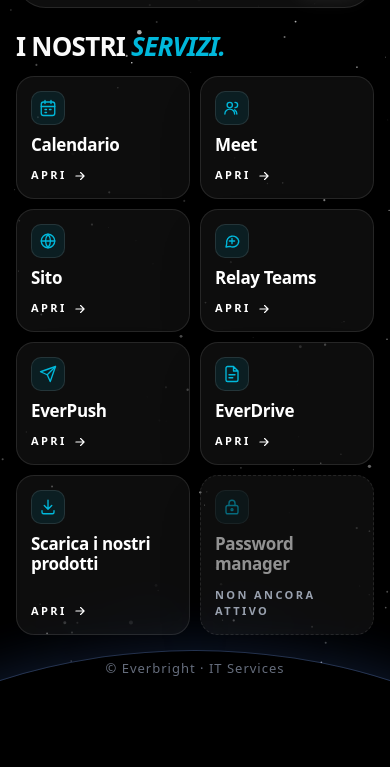
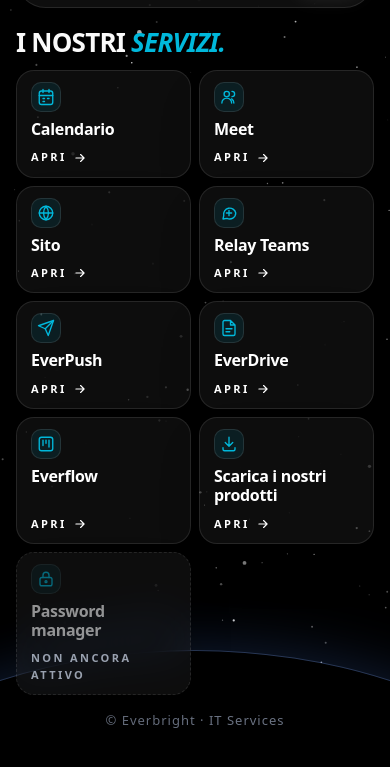
Before and after one commit to Aptul9/everbright-servizi, a plain HTML site: page site/index.html in a window 390 px wide. Shown: the part 75-842 px from the top of the page. Drawn offline with Linux system fonts and the light colour scheme.

Commit message:
feat(servizi): add Everflow card after EverDrive
Mobile spacing tightened so the fifth row still fits a 390x844 screen.

```diff
--- a/site/index.html
+++ b/site/index.html
@@ -108,14 +108,16 @@
     .marchio img { width: 40px; }
     .marchio b { font-size: 19px; }
     .pillola { padding: 10px 18px; font-size: 11px; letter-spacing: 2px; }
-    .titolo { margin: 24px 0 16px; }
+    .titolo { margin: 20px 0 14px; }
     /* due colonne e solo l'essenziale: i servizi stanno tutti nello schermo del telefono */
-    ul { grid-template-columns: 1fr 1fr; gap: 10px; }
-    .servizio { padding: 14px; border-radius: 18px; }
-    .alto { margin-bottom: 10px; }
+    ul { grid-template-columns: 1fr 1fr; gap: 8px; }
+    .servizio { padding: 11px 14px; border-radius: 18px; }
+    .alto { margin-bottom: 8px; }
+    .icona { width: 30px; height: 30px; }
     .etichetta, .servizio p, .vai span { display: none; }
-    .servizio h2 { font-size: 17px; }
-    .vai { padding-top: 10px; font-size: 11px; letter-spacing: 2.4px; }
+    .servizio h2 { font-size: 16px; }
+    .vai { padding-top: 8px; font-size: 11px; letter-spacing: 2.4px; }
+    footer { margin-top: 16px; }
   }
   @media (prefers-reduced-motion: reduce) { * { transition: none !important; } }
 </style>
@@ -204,6 +206,17 @@
       </a>
     </li>
     <li>
+      <a class="servizio" href="https://flow.everbright.it" target="_blank" rel="noopener noreferrer">
+        <div class="alto">
+          <span class="icona"><svg viewBox="0 0 24 24" fill="none" stroke="currentColor" stroke-width="1.8" stroke-linecap="round" stroke-linejoin="round"><rect x="3" y="3" width="18" height="18" rx="3"/><path d="M8 7v7M12 7v4M16 7v9"/></svg></span>
+          <span class="etichetta">Flow</span>
+        </div>
+        <h2>Everflow</h2>
+        <p>Mail e messaggi Teams diventano ticket, lavorati dagli agenti.</p>
+        <div class="vai">Apri <svg viewBox="0 0 24 24" fill="none" stroke="currentColor" stroke-width="2" stroke-linecap="round" stroke-linejoin="round"><path d="M5 12h14M13 6l6 6-6 6"/></svg><span>flow.everbright.it</span></div>
+      </a>
+    </li>
+    <li>
       <a class="servizio" href="/prodotti/">
         <div class="alto">
           <span class="icona"><svg viewBox="0 0 24 24" fill="none" stroke="currentColor" stroke-width="1.8" stroke-linecap="round" stroke-linejoin="round"><path d="M12 3v12M7 10l5 5 5-5"/><path d="M4 17v2a2 2 0 0 0 2 2h12a2 2 0 0 0 2-2v-2"/></svg></span>
```
